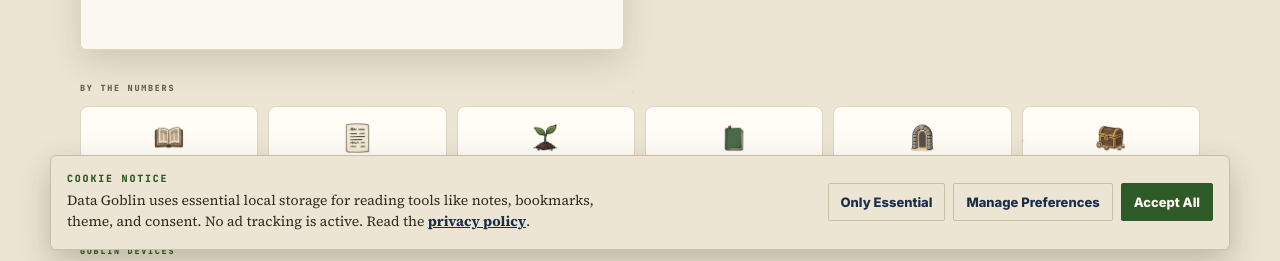
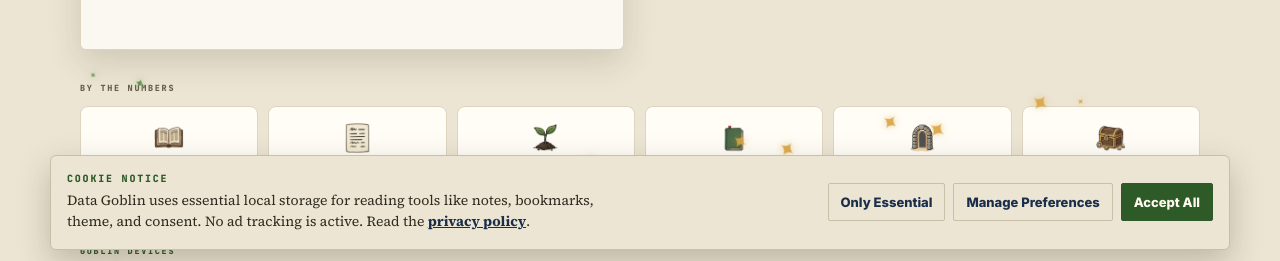
Before and after one commit to BrinShadewater/Data-Goblin-Web, a React (Vite) app in the folder app/: page /about in a window 1280 px wide. Shown: the part 532-793 px from the top of the page. Built offline with nearby package versions, Linux system fonts and the light colour scheme; a web font is replaced by a local one.

Commit message:
about: match Goblin Device icons to the book (potion=Facts, compass/guide=Alignments); speed count-up to 2.8s; sparkle goes mostly gold, more of them, and lingers longer

```diff
--- a/app/src/pages/AboutPage.tsx
+++ b/app/src/pages/AboutPage.tsx
@@ -27,8 +27,8 @@ const PRINCIPLES = [
   { title: "Calibrated suspicion is healthy", body: "The Suspicion Meter isn't cynicism — it's calibrated scepticism. The goblin collects receipts, not grudges." },
 ];
 
-/** Count-up duration in ms (a touch slower so the numbers read as they climb). */
-const COUNT_DUR = 3600;
+/** Count-up duration in ms — quick but still readable as the numbers climb. */
+const COUNT_DUR = 2800;
 
 // `n` values are fallback defaults; the live counts come from /content/stats.json
 // (generated by build_content.py) and are matched in by `key`, so these cards
@@ -45,8 +45,8 @@ const BOOK_STATS = [
 const DEVICE_STATS = [
   { key: "goblinChecks", n: "26", label: "Goblin Checks", icon: "check-nav" },
   { key: "goblinTraps", n: "20", label: "Goblin Traps", icon: "trap-nav" },
-  { key: "goblinFacts", n: "20", label: "Goblin Facts", icon: "data-nav" },
-  { key: "alignments", n: "20", label: "Alignments", icon: "guidebook-nav" },
+  { key: "goblinFacts", n: "20", label: "Goblin Facts", icon: "potion-nav" },
+  { key: "alignments", n: "20", label: "Alignments", icon: "guide-nav" },
   { key: "examples", n: "20", label: "Examples", icon: "examples-nav" },
 ];
 
@@ -82,12 +82,12 @@ function CountUp({ value }: { value: string }) {
 }
 
 /** Fixed-but-scattered sparkle positions (deterministic so they don't reshuffle). */
-const SPARKLES = Array.from({ length: 22 }, (_, i) => ({
-  left: 3 + ((i * 41) % 94),
-  top: (i % 2 ? 60 : 2) + ((i * 23) % 36),
-  size: 9 + ((i * 7) % 14),
-  delay: (i * 67) % 650,
-  gold: i % 3 !== 0,
+const SPARKLES = Array.from({ length: 28 }, (_, i) => ({
+  left: 2 + ((i * 41) % 95),
+  top: (i % 2 ? 56 : 1) + ((i * 23) % 40),
+  size: 9 + ((i * 7) % 16),
+  delay: (i * 83) % 1300,
+  gold: i % 7 !== 0,
 }));
 
 /** A one-shot twinkle of sparkles over the stats grids. */
@@ -105,7 +105,7 @@ function Sparkles() {
             lineHeight: 1,
             color: s.gold ? "#d9a441" : "#5a8f4e",
             textShadow: s.gold ? "0 0 7px rgba(217,164,65,0.6)" : "0 0 7px rgba(90,143,78,0.55)",
-            animation: `dg-spark 1.5s ease-out ${s.delay}ms both`,
+            animation: `dg-spark 3.4s ease-out ${s.delay}ms both`,
           }}
         >
           ✦
@@ -136,7 +136,7 @@ function StatsBurst({ children }: { children: ReactNode }) {
   }, []);
   return (
     <div ref={ref} style={{ position: "relative" }}>
-      <style>{`@keyframes dg-spark{0%{transform:scale(0) rotate(0);opacity:0}35%{opacity:1}55%{transform:scale(1.15) rotate(25deg);opacity:1}100%{transform:scale(0.2) rotate(50deg);opacity:0}}`}</style>
+      <style>{`@keyframes dg-spark{0%{transform:scale(0) rotate(0);opacity:0}14%{opacity:1}30%{transform:scale(1.2) rotate(18deg);opacity:1}72%{transform:scale(1) rotate(36deg);opacity:0.92}100%{transform:scale(0.25) rotate(54deg);opacity:0}}`}</style>
       {children}
       {burst && <Sparkles />}
     </div>
```
